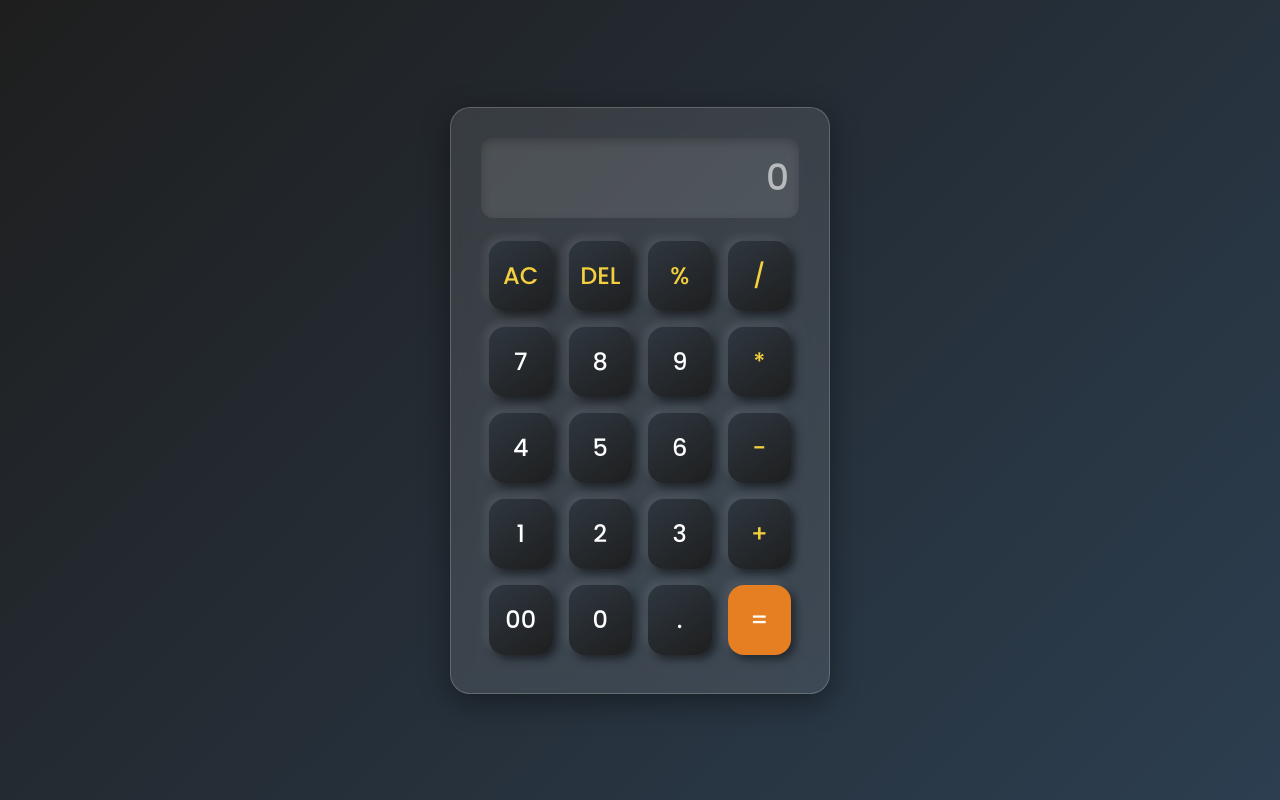
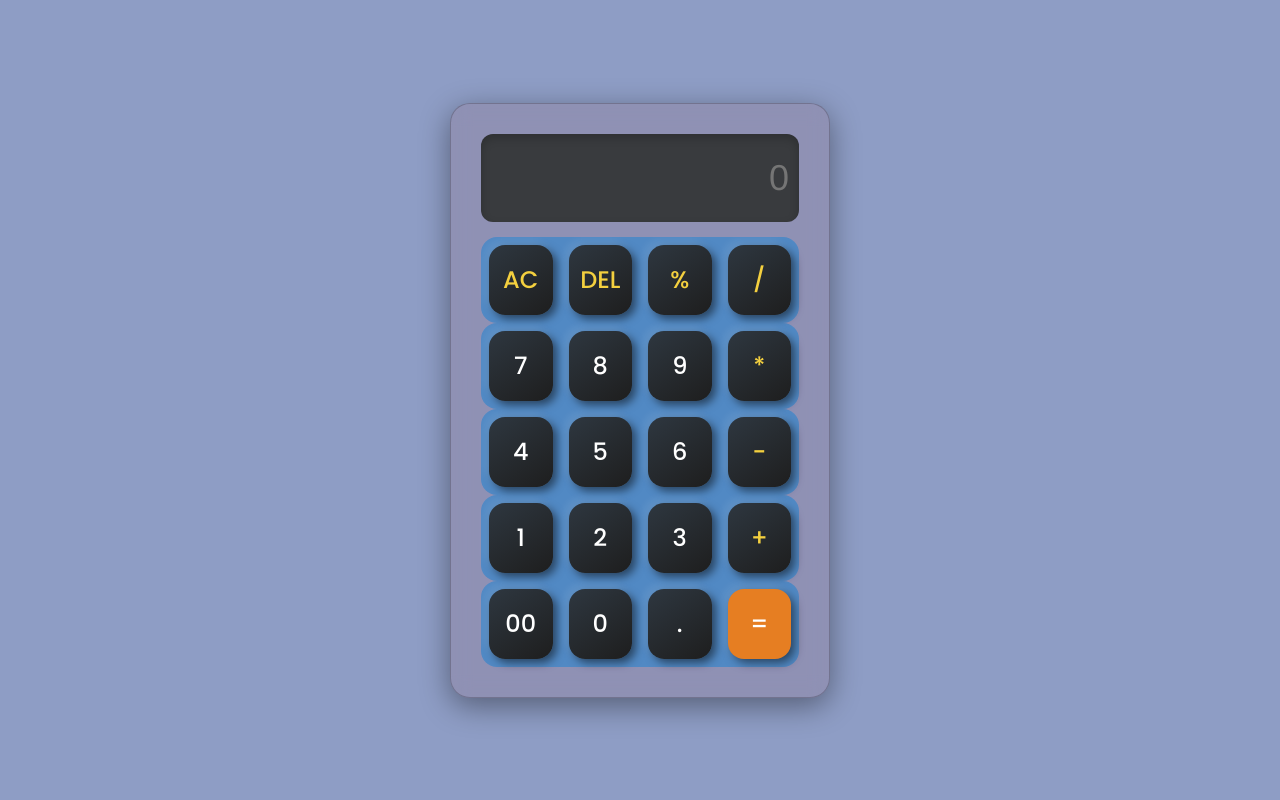
Before and after one commit to codovita/calculator, a plain HTML site: page index.html in a window 1280 px wide. Drawn offline with Linux system fonts and the light colour scheme.

Commit message:
I made a big changes into ui files for user experience

```diff
--- a/index.html
+++ b/index.html
@@ -5,12 +5,12 @@
     <meta http-equiv="X-UA-Compatible" content="IE=edge" />
     <meta name="viewport" content="width=device-width, initial-scale=1.0" />
     <link rel="stylesheet" href="style.css" />
-    <title>Calculator - Code Traversal</title>
+    <title>Calculator 🧮</title>
   </head>
-  <body>
+  <body >
     <div class="container">
       <div class="calculator">
-        <input type="text" id="inputBox" placeholder="0" readonly />
+        <input type="text" id="inputBox" placeholder="0" readonly  class="input1"/>
 
         <div class="row">
           <button class="button operator">AC</button>
@@ -19,7 +19,7 @@
           <button class="button operator">/</button>
         </div>
 
-        <div class="row">
+        <div class="row" >
           <button class="button">7</button>
           <button class="button">8</button>
           <button class="button">9</button>
--- a/style.css
+++ b/style.css
@@ -4,6 +4,7 @@
     margin: 0;
     padding: 0;
     box-sizing: border-box;
+    background-color: antiquewhite;
     font-family: 'Poppins', sans-serif;
 }
 
@@ -13,7 +14,11 @@ body {
     display: flex;
     justify-content: center;
     align-items: center;
-    background: linear-gradient(135deg, #1e1e1e, #2c3e50);
+    background: #a1822e;
+}
+.row{
+    background-color: #5189c4;
+    border-radius: 2vh;
 }
 
 .container {
@@ -21,39 +26,52 @@ body {
     justify-content: center;
     align-items: center;
     width: 100%;
+background-color: #8e9dc5;
     height: 100%;
 }
+
 
 .calculator {
     width: 380px;
     padding: 30px;
     border-radius: 20px;
-    background: rgba(255, 255, 255, 0.1);
+    background-color: #c27b4c;
+    background: rgba(159, 39, 39, 0.1);
     backdrop-filter: blur(10px);
     box-shadow: 0px 8px 30px rgba(0, 0, 0, 0.4);
-    border: 1px solid rgba(255, 255, 255, 0.2);
+    border: 1px solid rgba(0, 0, 0, 0.2);
 }
 
 input {
     width: 100%;
-    height: 80px;
+    height: 88px;
+    color: #194d84;
     margin-bottom: 15px;
     padding: 10px;
     border: none;
     border-radius: 12px;
-    background: rgba(255, 255, 255, 0.1);
-    color: #fff;
+    background: rgba(241, 0, 0, 0.1);
+    color:rgb(215, 189, 189);
     font-size: 36px;
+    opacity: calc(#1e1e1e);
+
     text-align: right;
     box-shadow: inset 0px 4px 10px rgba(0, 0, 0, 0.2);
     outline: none;
+    font-family: 'Franklin Gothic Medium', 'Arial Narrow', Arial, sans-serif;
+}
+.input1{
+    background-color: #393b3e;
 }
 
-input::placeholder {
-    color: rgba(255, 255, 255, 0.6);
+.input::placeholder {
+    color: rgba(227, 216, 216, 0.6);
+font-family: Arial, Helvetica, sans-serif;
+animation: infinite;
 }
 
-button {
+
+.button {
     width: 70px;
     height: 70px;
     margin: 8px;
```
Also changed, not shown: 1 other file.
